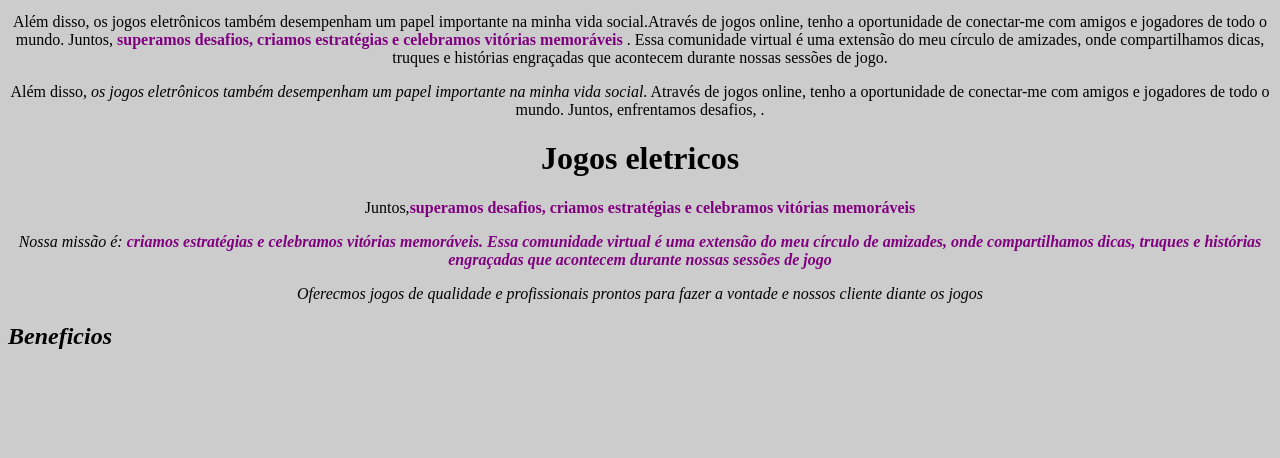
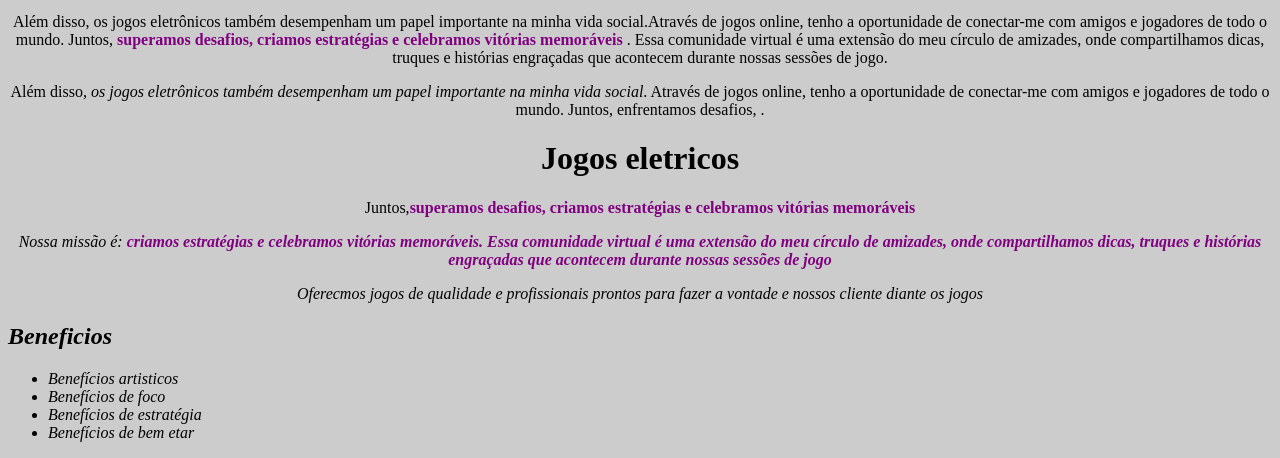
Before and after one commit to wesleydani/HTML5eCSS31D, a plain HTML site: page index.html in a window 1280 px wide. Shown: the part 1280-1738 px from the top of the page. Before the commit the page ends 1650 px from the top, so only its background shows below. Drawn offline with Linux system fonts and the light colour scheme.

Commit message:
SALVANDO

```diff
--- a/index.html
+++ b/index.html
@@ -24,7 +24,7 @@
           <p> Além disso, <em> os jogos eletrônicos também desempenham um papel importante na minha vida social</em>.
           Através de jogos online, tenho a oportunidade de conectar-me com amigos e jogadores de todo
           o mundo. Juntos, enfrentamos desafios, .</p>
-     </body>
+
           <div clas="principal">
           <h1> Jogos eletricos</h1>
 
@@ -39,9 +39,15 @@
           <div class="beneficios">
                <h2>Beneficios</h2>
 
-                   <ul
-                    <li class=""
+               <ul>
+                 <li class="itens">Benefícios artisticos</li>
+                 <li class="itens">Benefícios de foco</li>
+                 <li class="itens">Benefícios de estratégia</li>
+                 <li class="itens">Benefícios de bem etar</li>
+               </ul>
           </div>
+      </body>
+</html>
 
 
 
```
